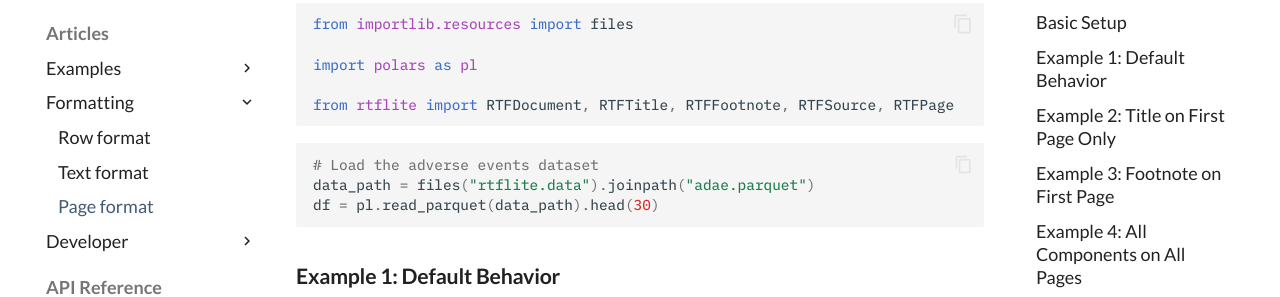
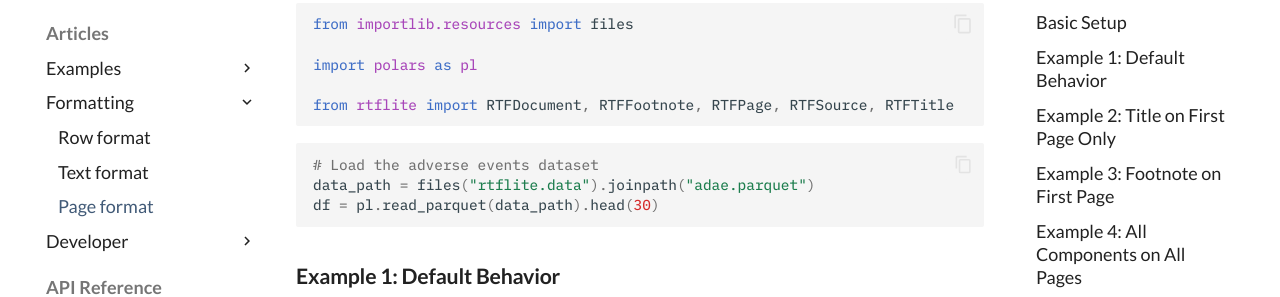
Before and after one commit to pharmaverse/rtflite, an MkDocs documentation site: the page built from docs/articles/format-page.md, in a window 1280 px wide and 900 px high, scrolled down 650 px. Shown: the part 165-462 px from the top of the window. Built offline with MkDocs 1.6.1 and Material for MkDocs 9.7.7, drawn with Linux system fonts in a browser that asks for light colours; comment, search, counter and statistics services are not loaded.

Commit message:
Apply isort ordering to qmd code chunks

````diff
--- a/docs/articles/format-page.md
+++ b/docs/articles/format-page.md
@@ -30,7 +30,7 @@ from importlib.resources import files
 
 import polars as pl
 
-from rtflite import RTFDocument, RTFTitle, RTFFootnote, RTFSource, RTFPage
+from rtflite import RTFDocument, RTFFootnote, RTFPage, RTFSource, RTFTitle
 ```
 
 ``` python
--- a/docs/articles/py/format-page.py
+++ b/docs/articles/py/format-page.py
@@ -2,7 +2,7 @@ from importlib.resources import files
 
 import polars as pl
 
-from rtflite import RTFDocument, RTFTitle, RTFFootnote, RTFSource, RTFPage
+from rtflite import RTFDocument, RTFFootnote, RTFPage, RTFSource, RTFTitle
 
 data_path = files("rtflite.data").joinpath("adae.parquet")
 df = pl.read_parquet(data_path).head(30)
--- a/docs/articles/quarto/format-page.qmd
+++ b/docs/articles/quarto/format-page.qmd
@@ -30,7 +30,7 @@ from importlib.resources import files
 
 import polars as pl
 
-from rtflite import RTFDocument, RTFTitle, RTFFootnote, RTFSource, RTFPage
+from rtflite import RTFDocument, RTFFootnote, RTFPage, RTFSource, RTFTitle
 ```
 
 ```{python}
````
